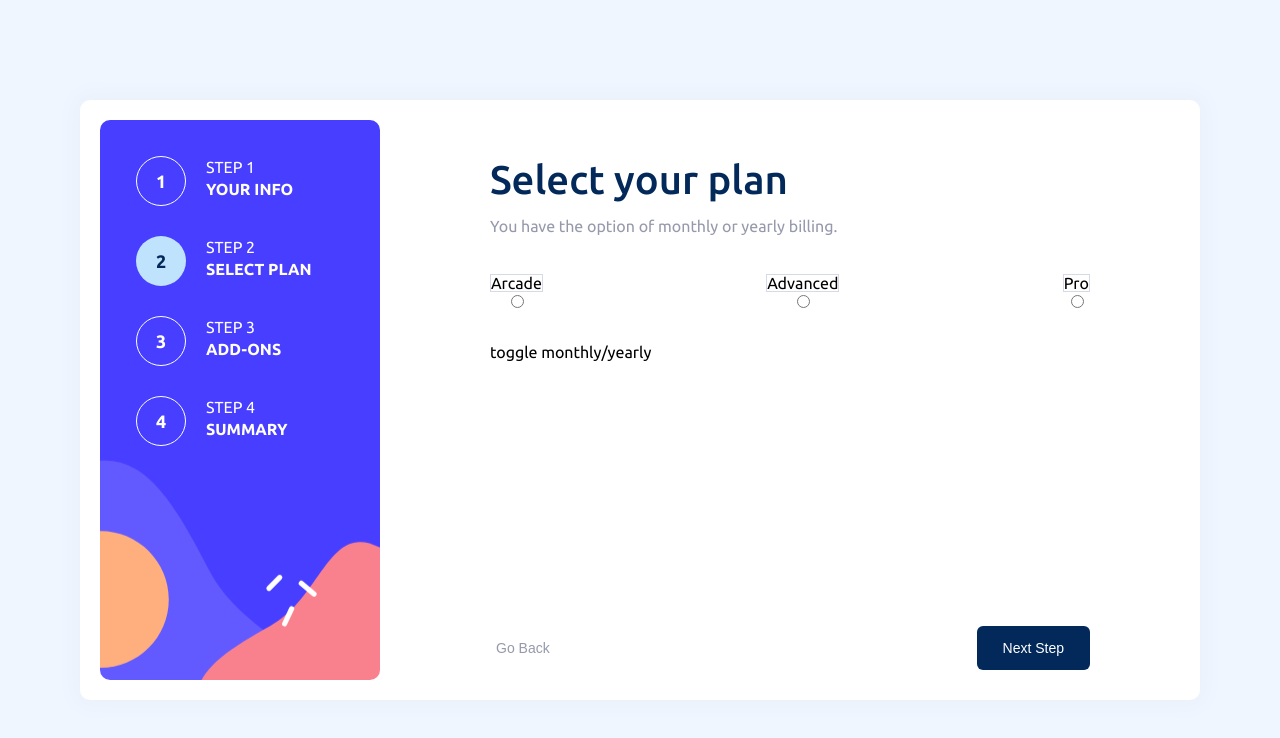
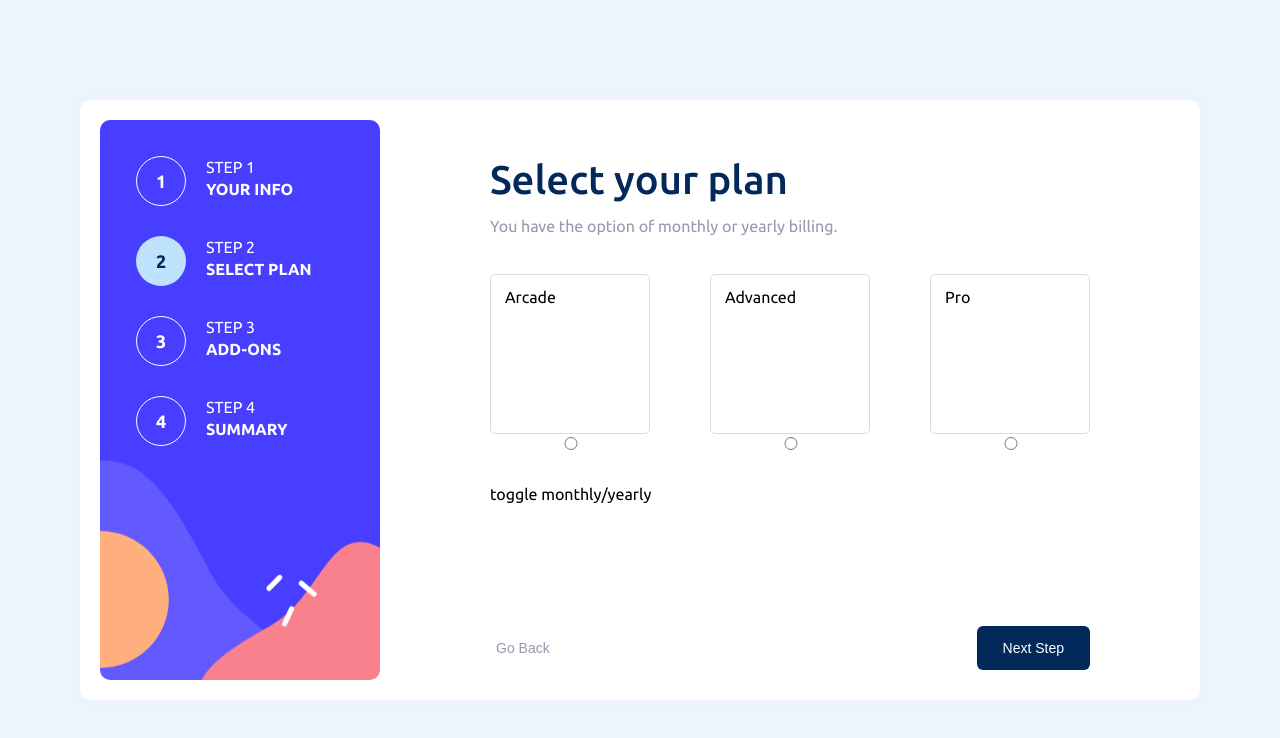
Before and after one commit to hun-ah/multi-step-form-v2, a React (Vite) app: page / in a window 1280 px wide. Both pictures are taken after a click on the button "Next Step". Shown: the top 738 px of the page. Built offline with nearby package versions, Linux system fonts and the light colour scheme.

Commit message:
updated label styling

```diff
--- a/src/components/inputs/radioInput/input.module.css
+++ b/src/components/inputs/radioInput/input.module.css
@@ -5,4 +5,12 @@
 
 .label {
   border: 1px solid var(--light-gray);
+  display: flex;
+  flex-direction: column;
+  justify-content: space-between;
+  border-radius: 5px;
+  padding: 14px;
+  height: 160px;
+  width: 160px;
+  cursor: pointer;
 }
```
